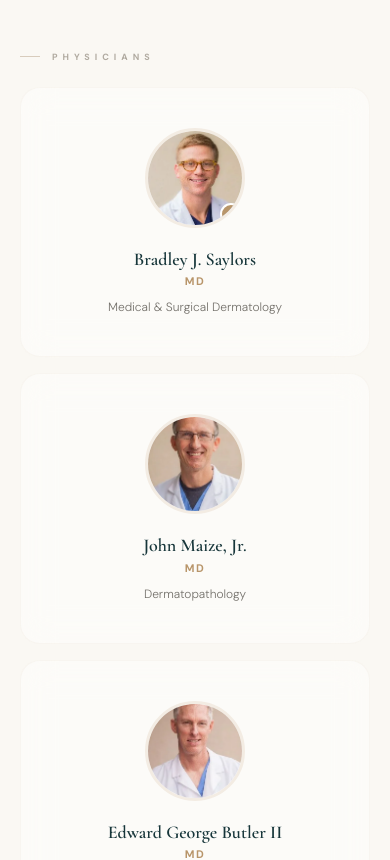
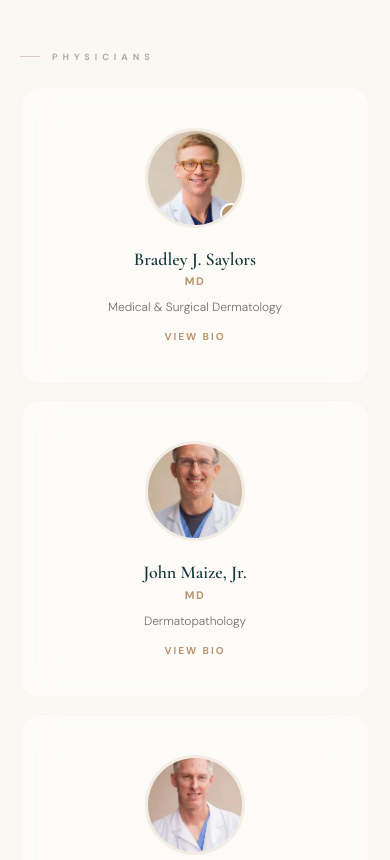
Before and after one commit to Founditmarketing/trident, a React (Vite) app: page / in a window 390 px wide. Shown: the part 5145-6005 px from the top of the page. Built offline with nearby package versions, Linux system fonts and the light colour scheme.

Commit message:
Add real hero photo, expandable provider bios, Google Reviews link

```diff
--- a/src/App.jsx
+++ b/src/App.jsx
@@ -6,6 +6,7 @@ import { GradientMesh, AnimatedTrident, TridentLogo, StarIcon, FaqItem, ServiceP
 export default function App() {
   const sy = useScroll();
   const [menuOpen, setMenuOpen] = useState(false);
+  const [bioOpen, setBioOpen] = useState(null);
   const navOp = Math.min(sy / 280, 1);
   const go = useCallback((id) => { document.getElementById(id)?.scrollIntoView({ behavior: "smooth" }); setMenuOpen(false); }, []);
 
@@ -78,9 +79,8 @@ export default function App() {
             </div>
           </div>
           <div className="hero-vis" style={{ flex: "0 0 36%", position: "relative", animation: "fadeIn 1.5s ease .5s both" }}>
-            <div style={{ aspectRatio: "3/4", borderRadius: 28, position: "relative", overflow: "hidden", background: "linear-gradient(165deg, rgba(237,229,216,.7), rgba(184,149,106,.08) 40%, rgba(23,54,58,.04))", border: "1px solid rgba(184,149,106,.08)", display: "flex", alignItems: "center", justifyContent: "center" }}>
-              <AnimatedTrident size={180} delay={1.4} />
-              {[0,1,2].map(i => <div key={i} style={{ position: "absolute", width: 160+i*80, height: 160+i*80, borderRadius: "50%", border: `1px solid rgba(184,149,106,${.04 - i*.01})`, top: "50%", left: "50%", transform: "translate(-50%,-50%)", animation: `float ${7+i*2}s ease-in-out infinite`, animationDelay: `${i*-1.2}s` }} />)}
+            <div style={{ aspectRatio: "3/4", borderRadius: 28, position: "relative", overflow: "hidden", border: "1px solid rgba(184,149,106,.08)" }}>
+              <img src="/images/hero-clinic.png" alt="Trident Dermatology modern clinic interior" style={{ width: "100%", height: "100%", objectFit: "cover" }} />
               <div style={{ position: "absolute", bottom: 0, left: 0, right: 0, padding: "64px 32px 32px", background: "linear-gradient(to top, rgba(23,54,58,.82), rgba(23,54,58,.3) 50%, transparent)" }}>
                 <div style={{ color: "rgba(255,255,255,.4)", fontSize: 9, letterSpacing: 5, textTransform: "uppercase", marginBottom: 8 }}>Trident Dermatology</div>
                 <div style={{ color: "white", fontFamily: "'Cormorant Garamond',serif", fontSize: 22, fontWeight: 300 }}>North Charleston, SC</div>
@@ -189,7 +189,7 @@ export default function App() {
         </div>
         <div className="prov-grid" style={{ display: "grid", gridTemplateColumns: "repeat(5,1fr)", gap: 16, marginBottom: 48 }}>
           {DOCS.map((p, i) => (
-            <div key={i} className="prov-card" style={{ opacity: prVis?1:0, transform: prVis?"none":"translateY(30px)", transition: `all .6s cubic-bezier(.16,1,.3,1) ${i*.08}s` }}>
+            <div key={i} className="prov-card" onClick={() => setBioOpen(bioOpen === i ? null : i)} style={{ opacity: prVis?1:0, transform: prVis?"none":"translateY(30px)", transition: `all .6s cubic-bezier(.16,1,.3,1) ${i*.08}s`, cursor: "pointer" }}>
               <div style={{ width: 100, height: 100, borderRadius: "50%", margin: "0 auto 20px", overflow: "hidden", border: "3px solid rgba(184,149,106,.15)", position: "relative" }}>
                 <img src={p.img} alt={p.name} style={{ width: "100%", height: "100%", objectFit: "cover" }} loading="lazy" />
                 {p.featured && <div style={{ position: "absolute", bottom: 0, right: 0, width: 22, height: 22, borderRadius: "50%", background: "var(--gold)", display: "flex", alignItems: "center", justifyContent: "center", border: "2px solid white" }}>
@@ -198,7 +198,11 @@ export default function App() {
               </div>
               <div style={{ fontFamily: "'Cormorant Garamond',serif", fontSize: 18, fontWeight: 600, color: "var(--teal)", lineHeight: 1.25, marginBottom: 4 }}>{p.name}</div>
               <div style={{ fontSize: 11, color: "var(--gold)", fontWeight: 600, letterSpacing: 1.5, marginBottom: 10 }}>{p.cred}</div>
-              <div style={{ fontSize: 12, color: "var(--stone)", fontWeight: 300, lineHeight: 1.5 }}>{p.focus}</div>
+              <div style={{ fontSize: 12, color: "var(--stone)", fontWeight: 300, lineHeight: 1.5, marginBottom: 8 }}>{p.focus}</div>
+              <div style={{ maxHeight: bioOpen === i ? 200 : 0, overflow: "hidden", transition: "max-height .5s cubic-bezier(.16,1,.3,1)" }}>
+                <p style={{ fontSize: 12, lineHeight: 1.7, color: "var(--stone)", fontWeight: 300, paddingTop: 10, borderTop: "1px solid rgba(184,149,106,.08)" }}>{p.bio}</p>
+              </div>
+              <div style={{ marginTop: 6, fontSize: 10, letterSpacing: 2, textTransform: "uppercase", color: "var(--gold)", fontWeight: 600 }}>{bioOpen === i ? "Close" : "View Bio"}</div>
             </div>
           ))}
         </div>
@@ -222,7 +226,11 @@ export default function App() {
       <section id="reviews" ref={rvRef} style={{ padding: "80px var(--side-pad) var(--section-pad)", maxWidth: 1440, margin: "0 auto" }}>
         <div style={{ textAlign: "center", marginBottom: 64, opacity: rvVis?1:0, transform: rvVis?"none":"translateY(40px)", transition: "all .8s cubic-bezier(.16,1,.3,1)" }}>
           <div className="eyebrow" style={{ justifyContent: "center" }}>Patient Reviews</div>
-          <h2 className="display" style={{ fontSize: "clamp(34px,4.5vw,54px)" }}>What Our <em style={{ fontStyle: "italic", color: "var(--gold)" }}>Patients</em> Say</h2>
+          <h2 className="display" style={{ fontSize: "clamp(34px,4.5vw,54px)", marginBottom: 16 }}>What Our <em style={{ fontStyle: "italic", color: "var(--gold)" }}>Patients</em> Say</h2>
+          <a href="https://www.google.com/maps/place/Trident+Dermatology/@32.8867,-80.0389,15z/" target="_blank" rel="noopener noreferrer" style={{ display: "inline-flex", alignItems: "center", gap: 10, fontSize: 13, color: "var(--stone)", fontWeight: 400, transition: "color .3s" }} onMouseEnter={e=>e.currentTarget.style.color="var(--gold)"} onMouseLeave={e=>e.currentTarget.style.color="var(--stone)"}>
+            <svg width="16" height="16" viewBox="0 0 24 24" fill="none"><path d="M12 2C6.48 2 2 6.48 2 12s4.48 10 10 10 10-4.48 10-10S17.52 2 12 2z" fill="#4285F4"/><path d="M12 6.8c-2.87 0-5.2 2.33-5.2 5.2s2.33 5.2 5.2 5.2 5.2-2.33 5.2-5.2S14.87 6.8 12 6.8z" fill="white"/><path d="M12 8.4c1.99 0 3.6 1.61 3.6 3.6s-1.61 3.6-3.6 3.6-3.6-1.61-3.6-3.6 1.61-3.6 3.6-3.6z" fill="#4285F4"/></svg>
+            Read all reviews on Google →
+          </a>
         </div>
         <div className="reviews-grid" style={{ display: "grid", gridTemplateColumns: "repeat(3,1fr)", gap: 24 }}>
           {REVIEWS.map((r, i) => (
```
Also changed, not shown: public/images/hero-clinic.png (added).
